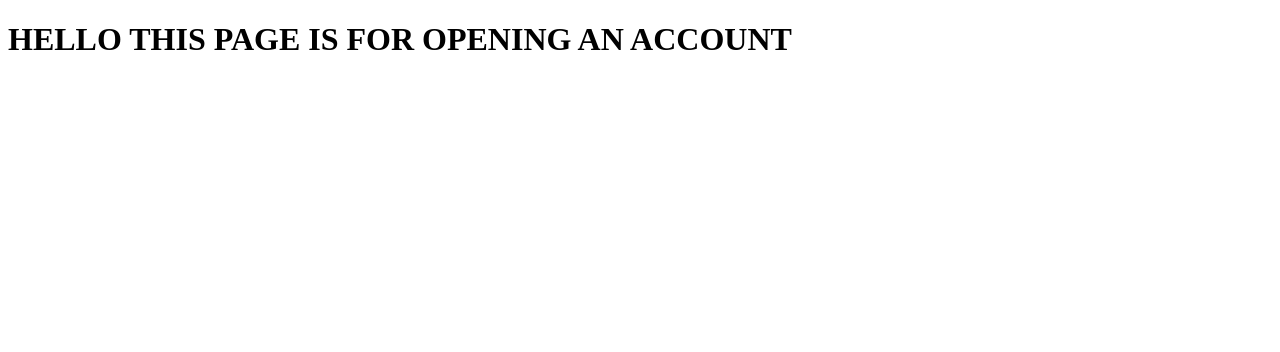
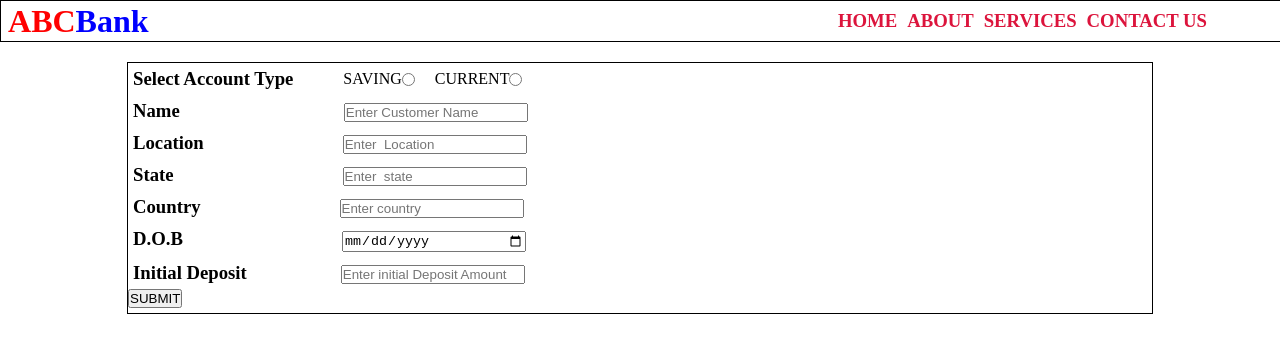
Before and after one commit to mukhiarambhu/JS-Assignment-1, a plain HTML site: page openaccount.html in a window 1280 px wide. Drawn offline with Linux system fonts and the light colour scheme.

Commit message:
form for opening account created

```diff
--- a/index.css
+++ b/index.css
@@ -20,6 +20,9 @@
 h1>span{
     color:blue;
 }
+#nav>div>h1:hover{
+    cursor: pointer;
+}
 #nav-tab{
    margin-right: 5%;
     display: flex;
@@ -38,8 +41,6 @@ h1>span{
 }
 #menu{
     width: 70%;
-    /* height: 200px; */
-    /* border: 1px solid black; */
     margin: auto;
     margin-top: 20px;
     display: grid;
@@ -69,3 +70,61 @@ h1>span{
    color: blue;
    cursor: pointer;
 }
+#openacount{
+    width: 80%;
+    border: 1px solid black;
+    height: 250px;
+    margin: auto;
+    margin-top: 20px;
+}
+#radiodiv{
+    display: flex;
+    align-items: center;
+    padding: 5px;
+}
+
+#radiodiv h3{
+    padding-right: 50px;
+}
+
+#saving{
+    margin-right: 20px;
+}
+
+#namediv,#locationdiv,#statediv,#countrydiv,#dobdiv,#initialdepositdiv{
+    padding: 5px;
+}
+
+#name{
+    margin-left: 160px;
+    width: 180px;
+
+}
+#location{
+    margin-left: 135px;
+    width: 180px;
+}
+
+#state{
+    margin-left: 165px;
+    width: 180px;
+}
+#country{
+    margin-left: 135px;
+    width: 180px;
+}
+#dob{
+    margin-left: 155px;
+    width: 180px;
+}
+
+#initialdeposit{
+    margin-left: 90px;
+    width: 180px;
+}
+
+
+#openacount p{
+    margin-left: 20px;
+    color: red;
+}
--- a/openaccount.html
+++ b/openaccount.html
@@ -4,9 +4,94 @@
     <meta charset="UTF-8">
     <meta http-equiv="X-UA-Compatible" content="IE=edge">
     <meta name="viewport" content="width=device-width, initial-scale=1.0">
+    <link rel="stylesheet" href="index.css">
     <title>Document</title>
 </head>
 <body>
-    <h1>HELLO THIS PAGE IS FOR OPENING AN ACCOUNT</h1>
+    <div id="nav">
+        <div onclick=homelocation()>  <h1>ABC<span>Bank</span></h1></div>
+          <div id="nav-tab">
+              <h3>HOME</h3>
+              <h3>ABOUT</h3>
+              <h3>SERVICES</h3>
+              <h3>CONTACT US</h3>
+          </div>
+      </div>
+      <div id="openacount">
+          <form action="" onsubmit="userdata(event)">
+              <div id="radiodiv">
+                  <h3>Select Account Type</h3>
+                  <label for="saving">SAVING </label>
+                  <input type="radio" name="account" id="saving">
+                  <label for="current">CURRENT </label>
+                  <input type="radio" name="account" id="current">
+                  <p id="account_type"></p>
+              </div>
+              <div id="namediv">
+                <label for="name" ><h3 style="display: inline;">Name</h3></label>
+                <input type="text" placeholder="Enter Customer Name" id="name">
+                <p id="user_name"></p>
+              </div>
+              <div id="locationdiv">
+                <label for="location" ><h3 style="display: inline;">Location</h3></label>
+                <input type="text" placeholder="Enter  Location" id="location">
+                <p id="user_location"></p>
+              </div>
+              <div id="statediv">
+                <label for="state" ><h3 style="display: inline;">State</h3></label>
+                <input type="text" placeholder="Enter  state" id="state">
+                <p id="user_state"></p>
+              </div>
+              <div id="countrydiv">
+                <label for="country" ><h3 style="display: inline;">Country</h3></label>
+                <input type="text" placeholder="Enter country" id="country">
+                <p id="user_country"></p>
+              </div>
+              <div id="dobdiv">
+                <label for="dob" ><h3 style="display: inline;">D.O.B</h3></label>
+                <input type="date" id="dob">
+                <p id="user_age"></p>
+              </div>
+              <div id="initialdepositdiv">
+                <label for="initialdeposit" ><h3 style="display: inline;">Initial Deposit</h3></label>
+                <input type="text" placeholder="Enter initial Deposit Amount" id="initialdeposit">
+                <p id="user_initialdeposit"></p>
+              </div>
+
+              <button type="submit">SUBMIT</button>
+          </form>
+      </div>
 </body>
 </html>
+<script>
+    function homelocation(){
+        window.location="index.html"
+    }
+    function userdata(e){
+        e.preventDefault()
+        validateform()
+    }
+
+    function validateform(){
+
+        let accountType=""
+        let radiobutton =document.querySelectorAll('input[name="account"]')
+        for(button of radiobutton){
+           if(button.checked){
+            accountType=button.id
+           }
+        }
+
+        let name=document.getElementById('name').value;
+        let location=document.getElementById('location').value
+        let state=document.getElementById('state').value
+        let country=document.getElementById('country').value
+        let initialDeposit=document.getElementById('initialdeposit').value
+        let dob=document.getElementById('dob').value
+        let todaydate= new Date()
+        let currentYear=todaydate.getFullYear()
+        let dobYear=dob.split("-")[0]
+       let age= Math.abs(currentYear-dobYear)
+       console.log(age)
+    }
+</script>
```
Also changed, not shown: index.js (deleted).
